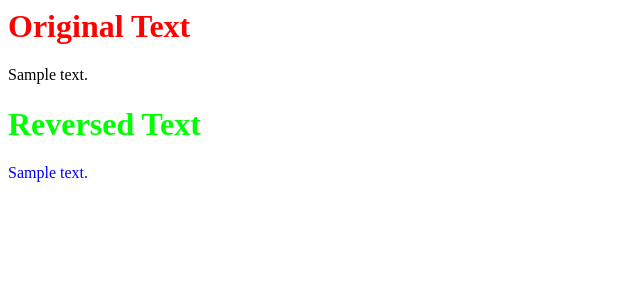
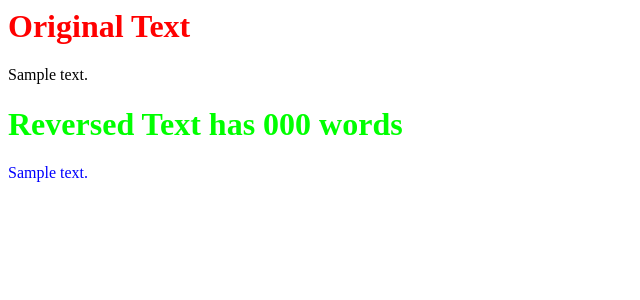
Before and after one commit to Too-Lich/viceversa, a Django app: template templates/reverse.html in a window 1280 px wide. Shown: the top 300 px of the page, without its empty margins (0-640 px from the left). Run offline with Django 3.2, Linux system fonts and the light colour scheme; the template is opened without the code that fills it: most values are stand-ins (such as "Sample title", 1, 10 or a date in 2020).

Commit message:
Add words count feature

```diff
--- a/templates/reverse.html
+++ b/templates/reverse.html
@@ -2,6 +2,6 @@
 
 {{usertext}}
 
-<h1 style= color:lime>Reversed Text</h1>
+<h1 style= color:lime>Reversed Text has {{numberofwords}} words</h1>
 
 <p style= color:blue>{{reversedtext}}</p>
--- a/viceversa/views.py
+++ b/viceversa/views.py
@@ -6,6 +6,9 @@ def home(request):
 
 def reverse(request):
 	user_text = request.GET['usertext']
+	words = user_text.split()
+	number_of_words = len(words)
 	reversed_text = user_text[::-1]
 	return render(request, 'reverse.html', {'usertext': user_text,
-		'reversedtext': reversed_text})
+		'reversedtext': reversed_text,
+		'numberofwords': number_of_words})
```
